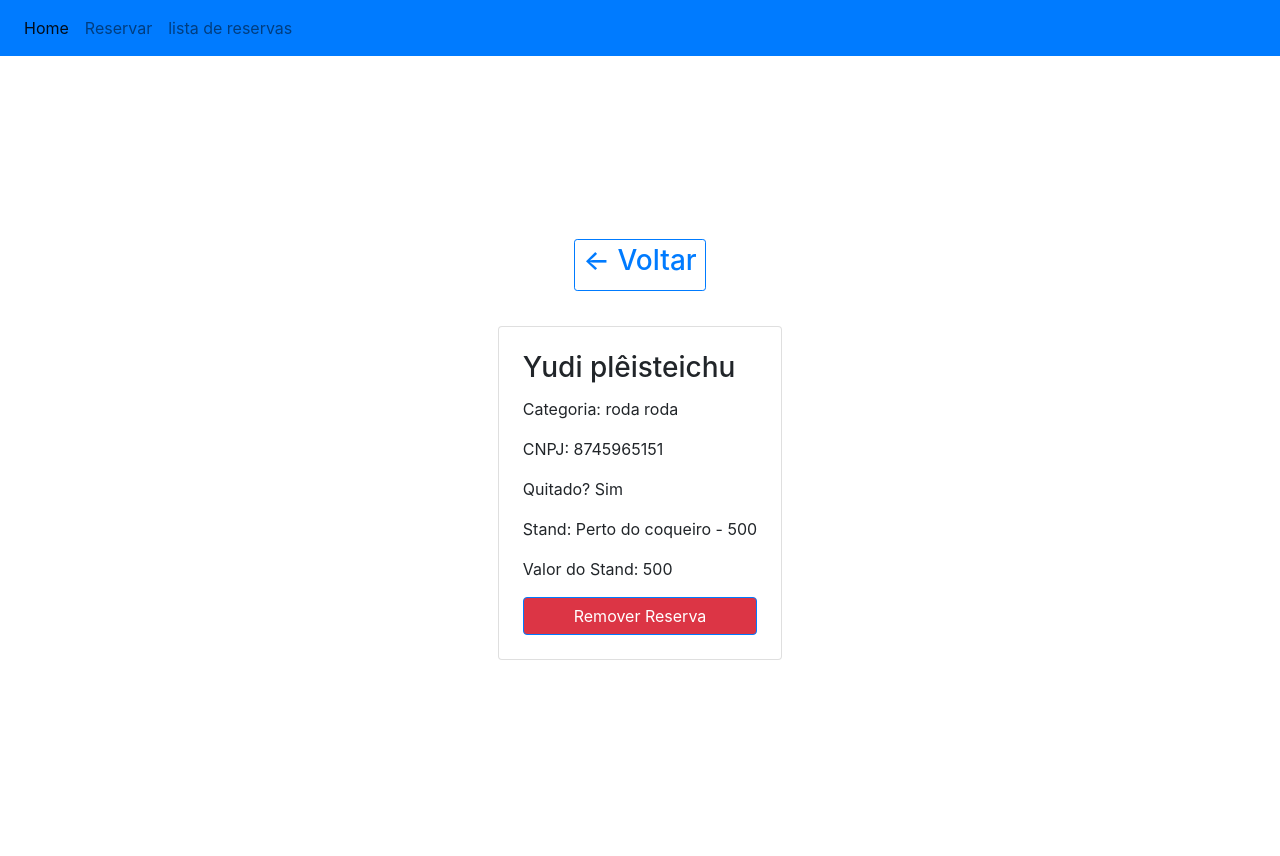
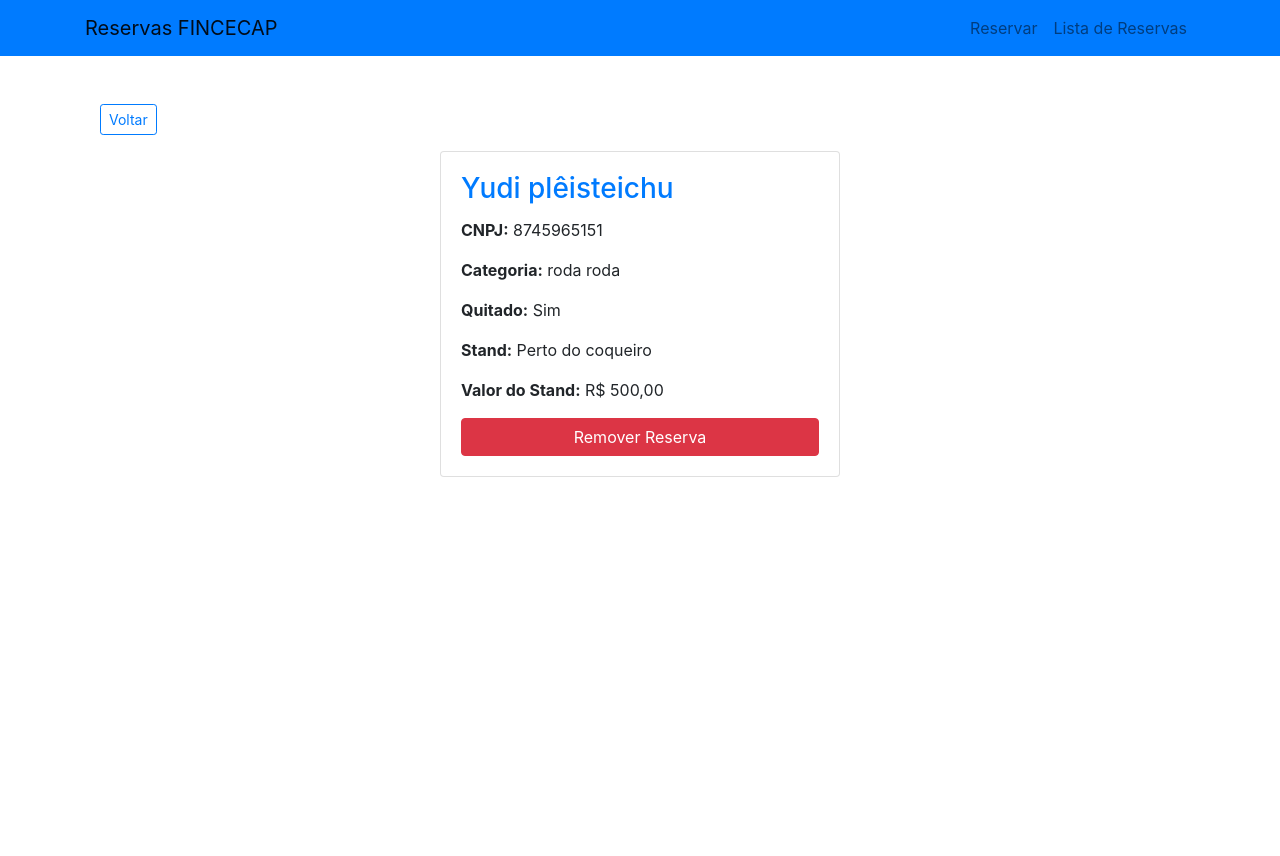
Before and after one commit to OtavianoSilva/projeto-django-reservas-FINECAP, a Django app: page /reservas/detail/24 in a window 1280 px wide. After the commit the page ends 477 px from the top, so only its background shows below. Run offline with Django 4.2, Linux system fonts and the light colour scheme; data comes from the database, SQL or seed files in the repository; both versions use the stored data as it was after the commit; some libraries are stand-ins or nearby versions.

Commit message:
estilizações melhores e botão close do messeges funcional

```diff
--- a/core/models.py
+++ b/core/models.py
@@ -5,7 +5,7 @@ class Stand(models.Model):
     valor = models.IntegerField()
 
     def __str__(self) -> str:
-        return f"{self.localizacao} - {self.valor}"
+        return f"{self.localizacao}"
 
 
 class Reserva(models.Model):
--- a/core/templates/base.html
+++ b/core/templates/base.html
@@ -1,50 +1,49 @@
 {% load bootstrap4 %}
+{% load static %}
 
-<html>
+<!DOCTYPE html>
+<html lang="en">
 <head>
+    <meta charset="UTF-8">
+    <meta name="viewport" content="width=device-width, initial-scale=1.0">
+    <title>Reservas FINCECAP</title>
     {% bootstrap_css %}
 </head>
-
 <body>
-        <nav class="navbar navbar-expand-lg navbar-light bg-primary ">
+    <nav class="navbar navbar-expand-lg navbar-light bg-primary">
+        <div class="container">
+            <a class="navbar-brand" href="{% url 'home' %}">Reservas FINCECAP</a>
+            <button class="navbar-toggler" type="button" data-toggle="collapse" data-target="#navbarNav" aria-controls="navbarNav" aria-expanded="false" aria-label="Toggle navigation">
+                <span class="navbar-toggler-icon"></span>
+            </button>
             <div class="collapse navbar-collapse" id="navbarNav">
-            <ul class="navbar-nav ">
-                <li class="nav-item active ">
-                <a class="nav-link" href="{% url 'home' %}">Home<span class="sr-only">(current)</span></a>
-                </li>
-                <li class="nav-item ">
+                <ul class="navbar-nav ml-auto">
+                    <li class="nav-item">
                         <a class="nav-link" href="{% url 'cria_reserva' %}">Reservar</a>
                     </li>
-                <li class="nav-item ">
-                <a class="nav-link" href="{% url 'reservas' %}">lista de reservas</a>
+                    <li class="nav-item">
+                        <a class="nav-link" href="{% url 'reservas' %}">Lista de Reservas</a>
                     </li>
                 </ul>
             </div>
+        </div>
     </nav>
 
+    <div class="container mt-4">
         {% for message in messages %}
-        <div class="message">
-        <div class="container-fluid p-0">
-        <div class="alert {{ message.tags }} alert-dismissible bg-success" role="alert" >
+        <div class="alert alert-{{ message.tags }} alert-dismissible fade show" role="alert">
+            {{ message }}
             <button type="button" class="close" data-dismiss="alert" aria-label="Close">
-            <span aria-hidden="True" class="close-button">&times;</span>
+                <span aria-hidden="true">&times;</span>
             </button>
-            {{ message }}
-        </div>
-        </div>
         </div>
         {% endfor %}
 
         {% block content %}
         {% endblock %}
+    </div>
 
-        <script>
-            $(document).ready(function() {
-                $(".close-button").click(function() {
-                    $(this).parent(".message").hide();
-                });
-            });
-        </script>
-
+    <!-- Inclua aqui os scripts do Bootstrap -->
+    {% bootstrap_javascript jquery='full' %}
 </body>
 </html>
--- a/core/templates/detail.html
+++ b/core/templates/detail.html
@@ -2,21 +2,23 @@
 {% load bootstrap4 %}
 
 {% block content %}
-<div class="container d-flex justify-content-center align-items-center flex-column" style="min-height: 100vh; margin-top: 0%;">
-    <a class="btn btn-outline-primary btn-sm"  href="{% url 'reservas' %}" style="margin:1%;"><h3>&#8592; Voltar </h3></a>
-    <div class="d-flex">
-            <div class="b-block card mb-1 m-4 p-4">
-                <h3 class="card-title">{{ object.nome_empresa }}</h3>
-                <p>Categoria: {{ object.categoria_empresa }}</p>
-                <p>CNPJ: {{ object.cnpj }}</p>
-                <p>Quitado? {% if object.quitado %} Sim {% else %} Não {% endif %}</p>
-                <p>Stand: {{ object.stand }}</p>
-                <p>Valor do Stand: {{ object.stand.valor }}</p>
-                <a href="{% url 'reservas_remove' object.pk %}"
-                class="btn btn-primary bg-danger">
+<div class="container my-5">
+    <a class="btn btn-outline-primary btn-sm mb-3" href="{% url 'reservas' %}">
+        <i class="fas fa-arrow-left"></i> Voltar
+    </a>
+
+    <div class="card mx-auto" style="max-width: 400px;">
+        <div class="card-body">
+            <h3 class="card-title text-primary">{{ object.nome_empresa }}</h3>
+            <p class="card-text"><strong>CNPJ:</strong> {{ object.cnpj }}</p>
+            <p class="card-text"><strong>Categoria:</strong> {{ object.categoria_empresa }}</p>
+            <p class="card-text"><strong>Quitado:</strong> {% if object.quitado %} Sim {% else %} Não {% endif %}</p>
+            <p class="card-text"><strong>Stand:</strong> {{ object.stand }}</p>
+            <p class="card-text"><strong>Valor do Stand:</strong> R$ {{ object.stand.valor|floatformat:2 }}</p>
+            <a href="{% url 'reservas_remove' object.pk %}" class="btn btn-danger btn-block">
                 Remover Reserva
-                </a>
-            </div>
+            </a>
         </div>
     </div>
+</div>
 {% endblock %}
```
Also changed, not shown: core/templates/home.html (+9 -17 lines), core/templates/reservaform.html (+15 -11 lines), core/templates/reservalist.html (+15 -6 lines), db.sqlite3. Lines whose indentation alone changed are shown as unchanged.
